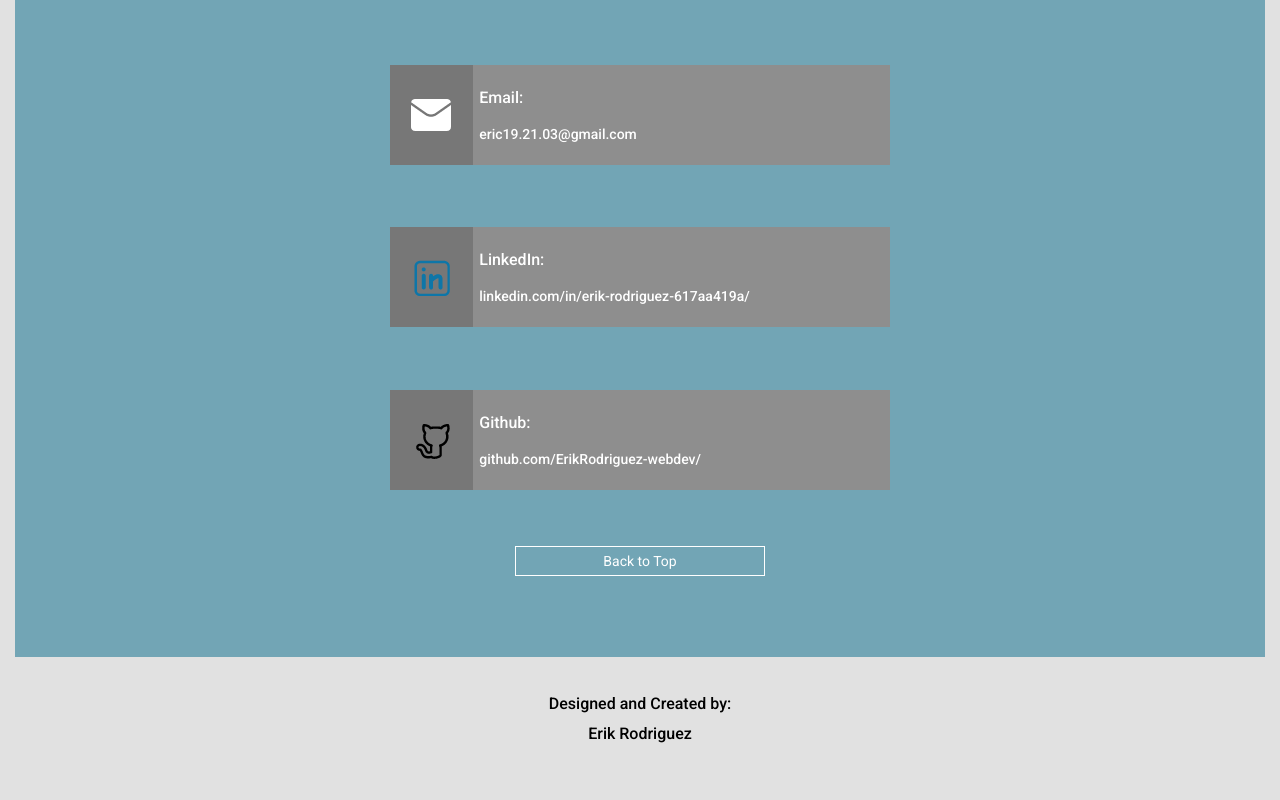
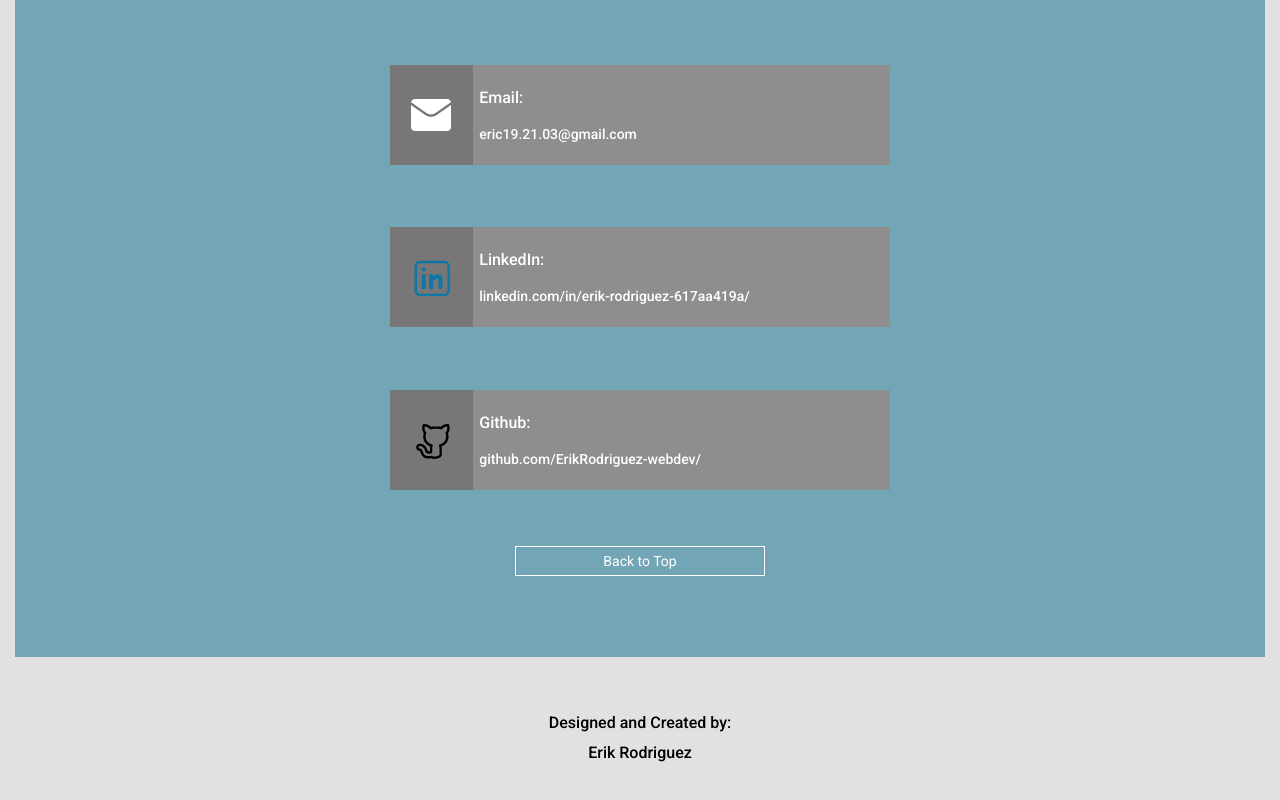
Before and after one commit to ErikRodriguez-webdev/port, a React (Create React App) app in the folder portfolio/: page / in a window 1280 px wide. Shown: the part 3669-4469 px from the top of the page. Built offline with nearby package versions, Linux system fonts and the light colour scheme.

Commit message:
Adds potential fix for larger screens on home page

```diff
--- a/portfolio/src/App.css
+++ b/portfolio/src/App.css
@@ -142,7 +142,7 @@ nav {
 /* Footer.js */
 footer {
   color: #000000;
-  margin: 1.5% 0;
+  margin: 3% 0 1.5% 0;
   padding: 1%;
   text-align: center;
 }
@@ -583,6 +583,7 @@ footer {
 
 .workPageList {
   margin-top: 3%;
+  margin-left: 3%;
 }
 
 .workPageList li {
```
